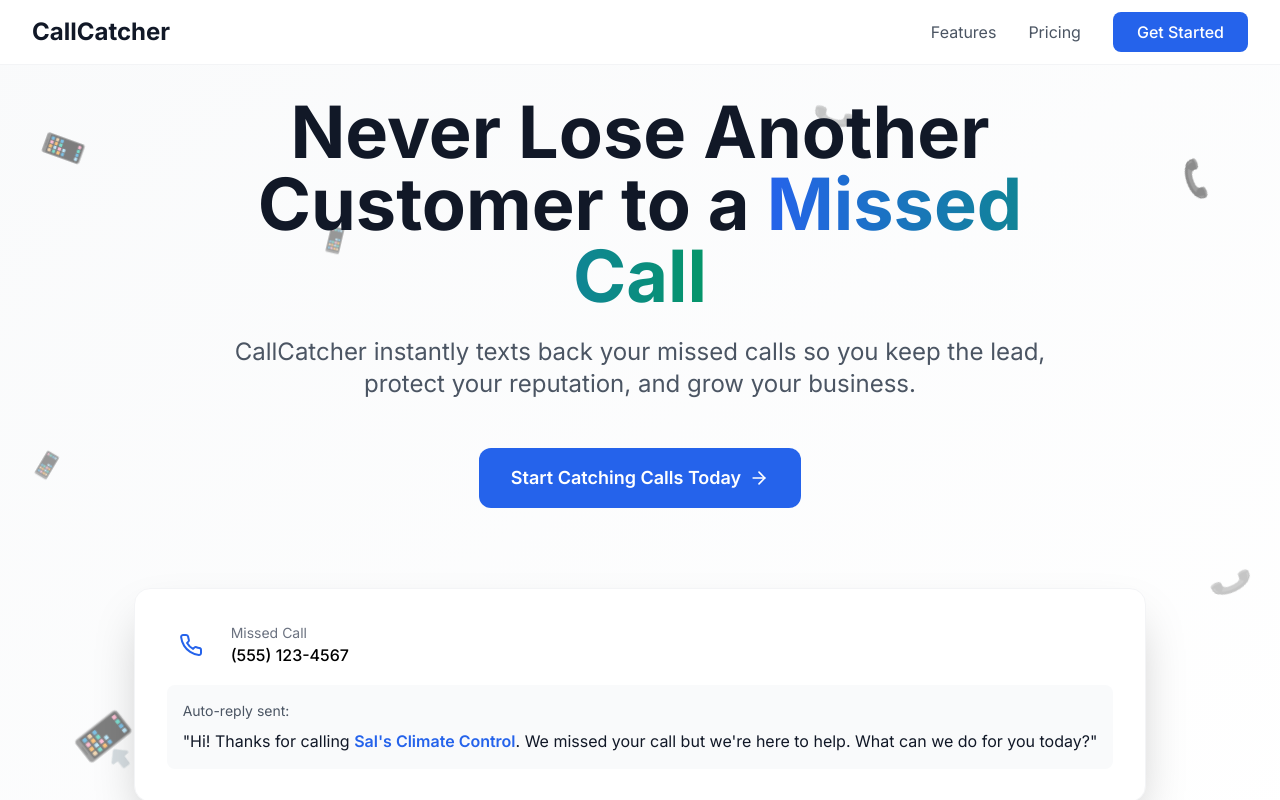
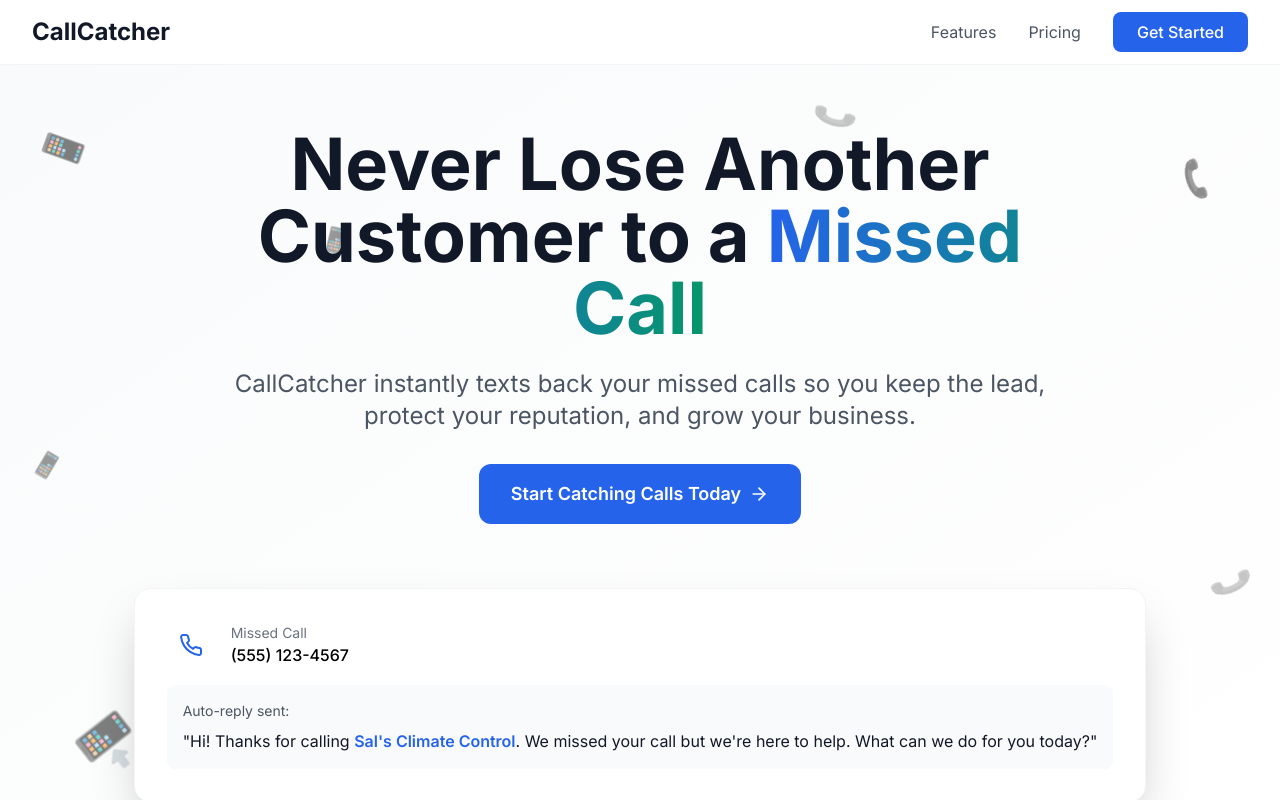
Before and after one commit to alexboulogne/callcatcher-website, a Next.js app: page / in a window 1280 px wide. Shown: the top 800 px of the page. Built offline with nearby package versions, Linux system fonts and the light colour scheme.

Commit message:
Add 60px spacing between nav bar and H1

```diff
--- a/components/Hero.tsx
+++ b/components/Hero.tsx
@@ -28,7 +28,7 @@
   }, [businessNames.length])
 
   return (
-    <section className="section-padding pt-24 bg-gradient-to-br from-gray-50 to-white relative overflow-hidden">
+    <section className="section-padding pt-32 bg-gradient-to-br from-gray-50 to-white relative overflow-hidden">
       {/* Floating Phone Emojis */}
       <motion.div
         initial={{ opacity: 0, scale: 0 }}
@@ -145,7 +145,7 @@
             animate={{ opacity: 1, y: 0 }}
             transition={{ duration: 0.6, delay: 0.2 }}
           >
-            <p className="text-xl md:text-2xl text-gray-600 mb-12 leading-relaxed">
+            <p className="text-xl md:text-2xl text-gray-600 mb-8 leading-relaxed">
               CallCatcher instantly texts back your missed calls so you keep the lead,
               protect your reputation, and grow your business.
             </p>
@@ -155,7 +155,7 @@
             initial={{ opacity: 0, y: 20 }}
             animate={{ opacity: 1, y: 0 }}
             transition={{ duration: 0.6, delay: 0.4 }}
-            className="flex justify-center mb-12"
+            className="flex justify-center"
           >
             <a
               href="#pricing"
@@ -172,7 +172,7 @@
           initial={{ opacity: 0, scale: 0.8 }}
           animate={{ opacity: 1, scale: 1 }}
           transition={{ duration: 0.8, delay: 0.6 }}
-          className="mt-20 flex justify-center"
+          className="mt-16 flex justify-center"
         >
           <div className="relative">
             <div className="bg-white rounded-2xl shadow-2xl p-8 border border-gray-100">
```
